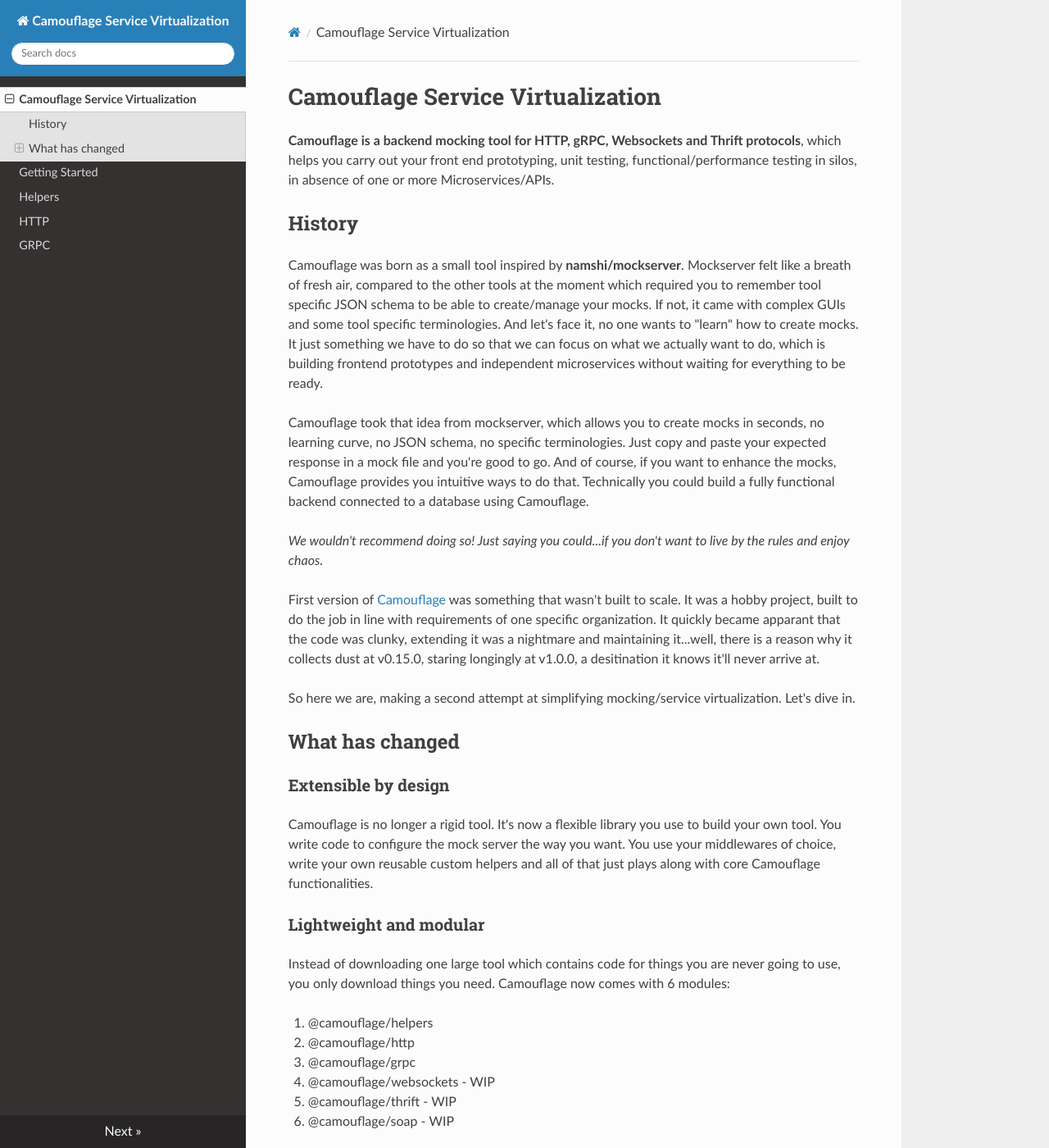
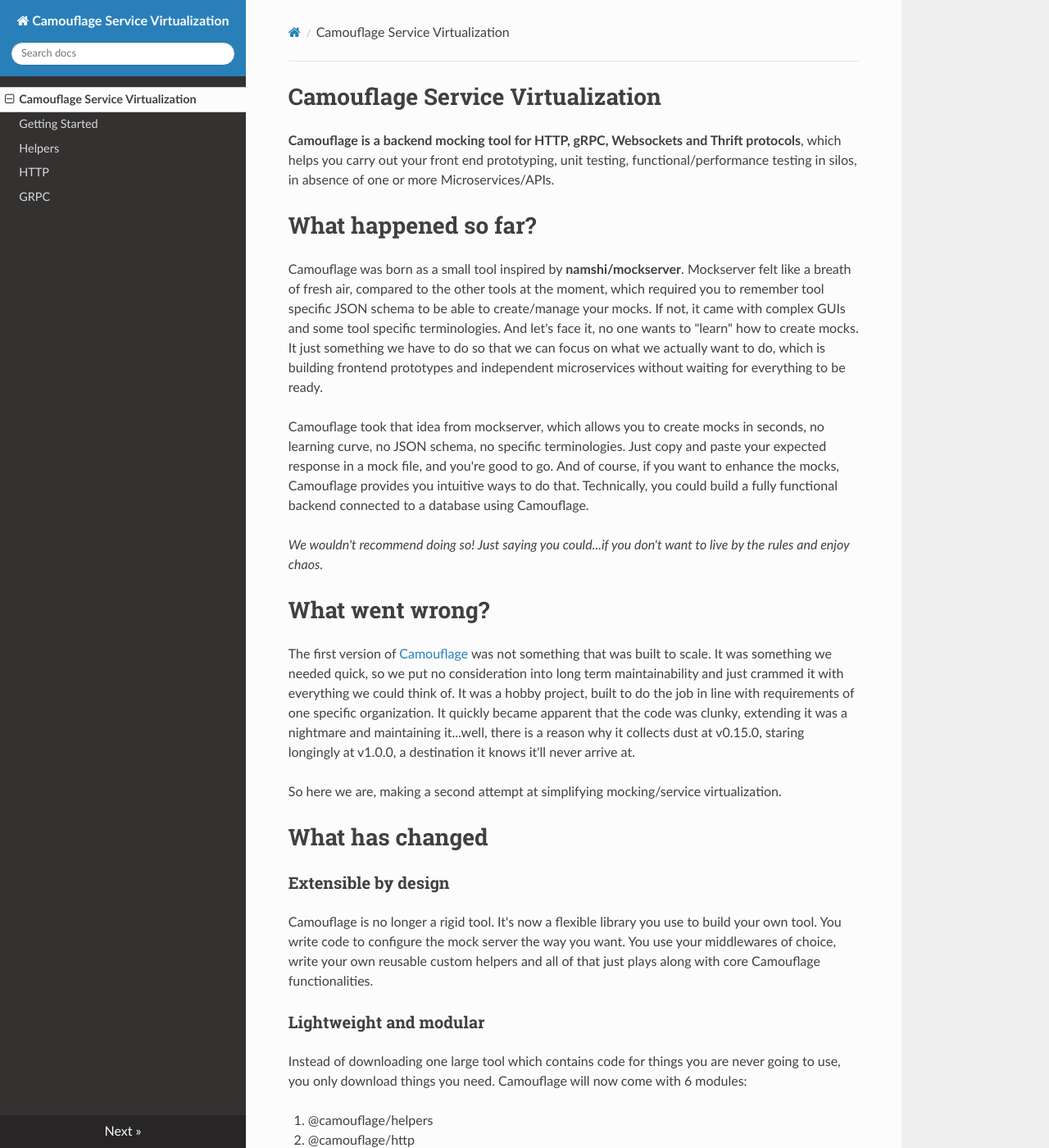
Before and after one commit to testinggospels/camouflage-docs, an MkDocs documentation site: the page built from docs/index.md, in a window 1280 px wide and 1400 px high. Shown: the whole window at 82% size. Built offline with MkDocs 1.6.1, drawn with Linux system fonts in a browser that asks for light colours; nearby versions of some CDN libraries; some of the changed text lies outside the part shown.

Commit message:
update intro

```diff
--- a/docs/index.md
+++ b/docs/index.md
@@ -2,19 +2,21 @@
 
 **Camouflage is a backend mocking tool for HTTP, gRPC, Websockets and Thrift protocols**, which helps you carry out your front end prototyping, unit testing, functional/performance testing in silos, in absence of one or more Microservices/APIs.
 
-## History
+# What happened so far?
 
-Camouflage was born as a small tool inspired by **namshi/mockserver**. Mockserver felt like a breath of fresh air, compared to the other tools at the moment which required you to remember tool specific JSON schema to be able to create/manage your mocks. If not, it came with complex GUIs and some tool specific terminologies. And let's face it, no one wants to "learn" how to create mocks. It just something we have to do so that we can focus on what we actually want to do, which is building frontend prototypes and independent microservices without waiting for everything to be ready.
+Camouflage was born as a small tool inspired by **namshi/mockserver**. Mockserver felt like a breath of fresh air, compared to the other tools at the moment, which required you to remember tool specific JSON schema to be able to create/manage your mocks. If not, it came with complex GUIs and some tool specific terminologies. And let's face it, no one wants to "learn" how to create mocks. It just something we have to do so that we can focus on what we actually want to do, which is building frontend prototypes and independent microservices without waiting for everything to be ready.
 
-Camouflage took that idea from mockserver, which allows you to create mocks in seconds, no learning curve, no JSON schema, no specific terminologies. Just copy and paste your expected response in a mock file and you're good to go. And of course, if you want to enhance the mocks, Camouflage provides you intuitive ways to do that. Technically you could build a fully functional backend connected to a database using Camouflage.
+Camouflage took that idea from mockserver, which allows you to create mocks in seconds, no learning curve, no JSON schema, no specific terminologies. Just copy and paste your expected response in a mock file, and you're good to go. And of course, if you want to enhance the mocks, Camouflage provides you intuitive ways to do that. Technically, you could build a fully functional backend connected to a database using Camouflage.
 
 _We wouldn't recommend doing so! Just saying you could...if you don't want to live by the rules and enjoy chaos._
 
-First version of [Camouflage](https://github.com/testinggospels/camouflage) was something that wasn't built to scale. It was a hobby project, built to do the job in line with requirements of one specific organization. It quickly became apparant that the code was clunky, extending it was a nightmare and maintaining it...well, there is a reason why it collects dust at v0.15.0, staring longingly at v1.0.0, a desitination it knows it'll never arrive at.
+# What went wrong?
 
-So here we are, making a second attempt at simplifying mocking/service virtualization. Let's dive in.
+The first version of [Camouflage](https://github.com/testinggospels/camouflage) was not something that was built to scale. It was something we needed quick, so we put no consideration into long term maintainability and just crammed it with everything we could think of. It was a hobby project, built to do the job in line with requirements of one specific organization. It quickly became apparent that the code was clunky, extending it was a nightmare and maintaining it...well, there is a reason why it collects dust at v0.15.0, staring longingly at v1.0.0, a destination it knows it'll never arrive at.
 
-## What has changed
+So here we are, making a second attempt at simplifying mocking/service virtualization.
+
+# What has changed
 
 ### Extensible by design
 
@@ -22,7 +24,7 @@
 
 ### Lightweight and modular
 
-Instead of downloading one large tool which contains code for things you are never going to use, you only download things you need. Camouflage now comes with 6 modules:
+Instead of downloading one large tool which contains code for things you are never going to use, you only download things you need. Camouflage will now come with 6 modules:
 
 1. @camouflage/helpers
 2. @camouflage/http
@@ -35,12 +37,17 @@
 
 Reduced usage of `eval()`. Since you use it as a library now, if your routes can not be built using Camouflage, you can just add functionalities to the Camouflage app like you would if you were creating a route in a normal express app.
 
-!!! caution
+There are a few features that have been dropped to keep things simple. These features were not extensively used, based on the usage we noticed in our previous attempt, or were security risks.
 
-    There are a few features that have been dropped to keep things simple. These features were not extensively used or were security risks based on the feedback we got in our previous attempt.
+- We have dropped helpers such as `code`, `pg` and `proxy`. You can always add them back in. Creating custom handlebar helpers is easier than ever.
+- No backup and restore features. This allows you the freedom to write your own cron jobs or store the project on S3 like cloud services.
+- No distributed mode. Single instance of Camouflage should be fairly scalable and support large loads. You can use tools like pm2 to add more instances if needed.
 
-    - We have dropped helpers such as `code`, `pg` and `proxy`. You can always add them back in. Creating custom handlebar helpers is easier than ever.
-    - No backup and restore features. This allows you the freedom to write your own cron jobs or store the project on S3 like cloud services.
-    - No distributed mode. Single instance of Camouflage should be fairly scalable and support large loads.
+# Why is it different this time?
 
-Let's get started.
+The primary reason this project went cold was the difficulties maintaining it. It was very hard to extend or modify certain functionalities without hell breaking loose. So why should you trust that this revival attempt will not meet the same fate?
+
+- With the recent announcement of [jsr.io](https://jsr.io/), we have removed the build step completely. JSR is still new, so we'll see how it progresses. While it works as expected for node projects, we are yet to see if we can support bun and deno as well.
+- The significant change, that makes us hopeful that this time it will work, is the way you can extend Camouflage. The previous version of Camouflage had very limited ways to extend it, which could be done via handlebars and code injection, which wasn't intuitive at all. You can still add new handlebar helpers, however you can now use something called hooks, which allow you to intercept the mock response process and make necessary customizations.
+
+Let's get started
```
